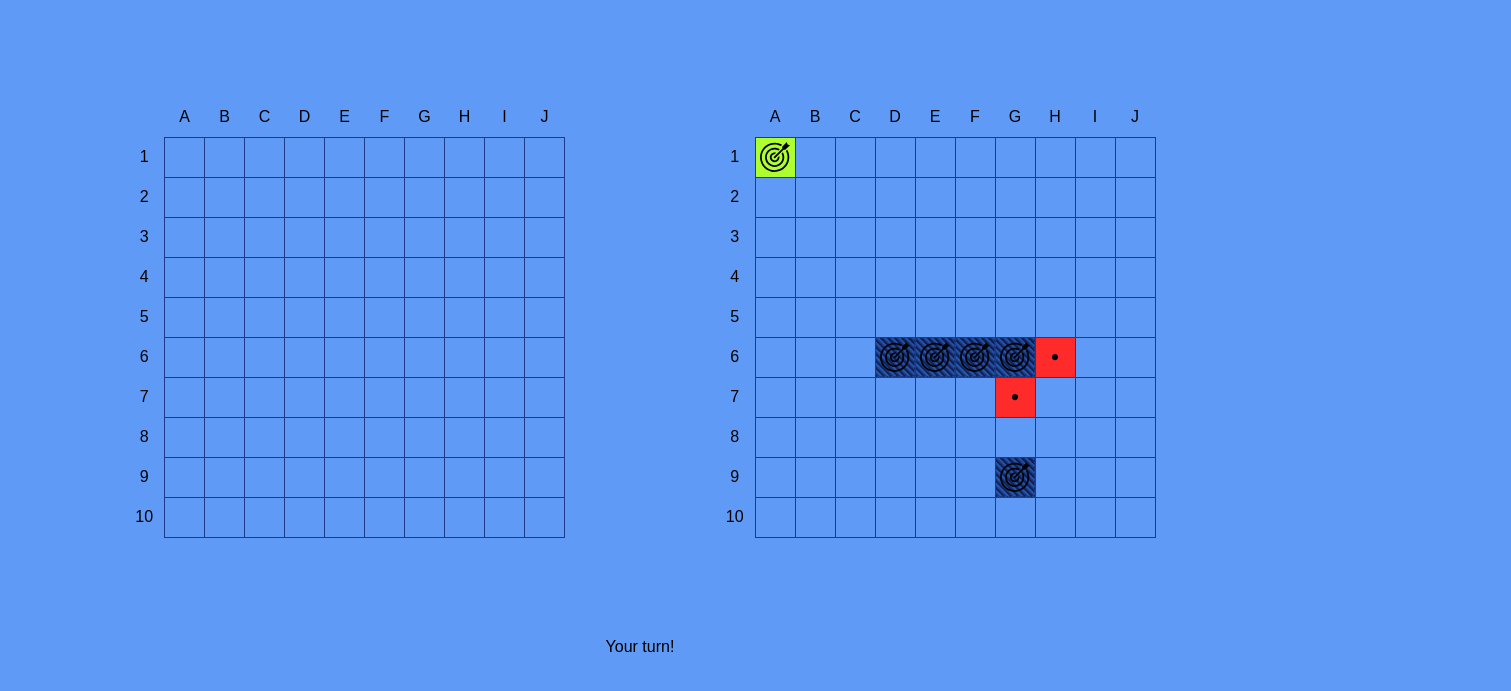
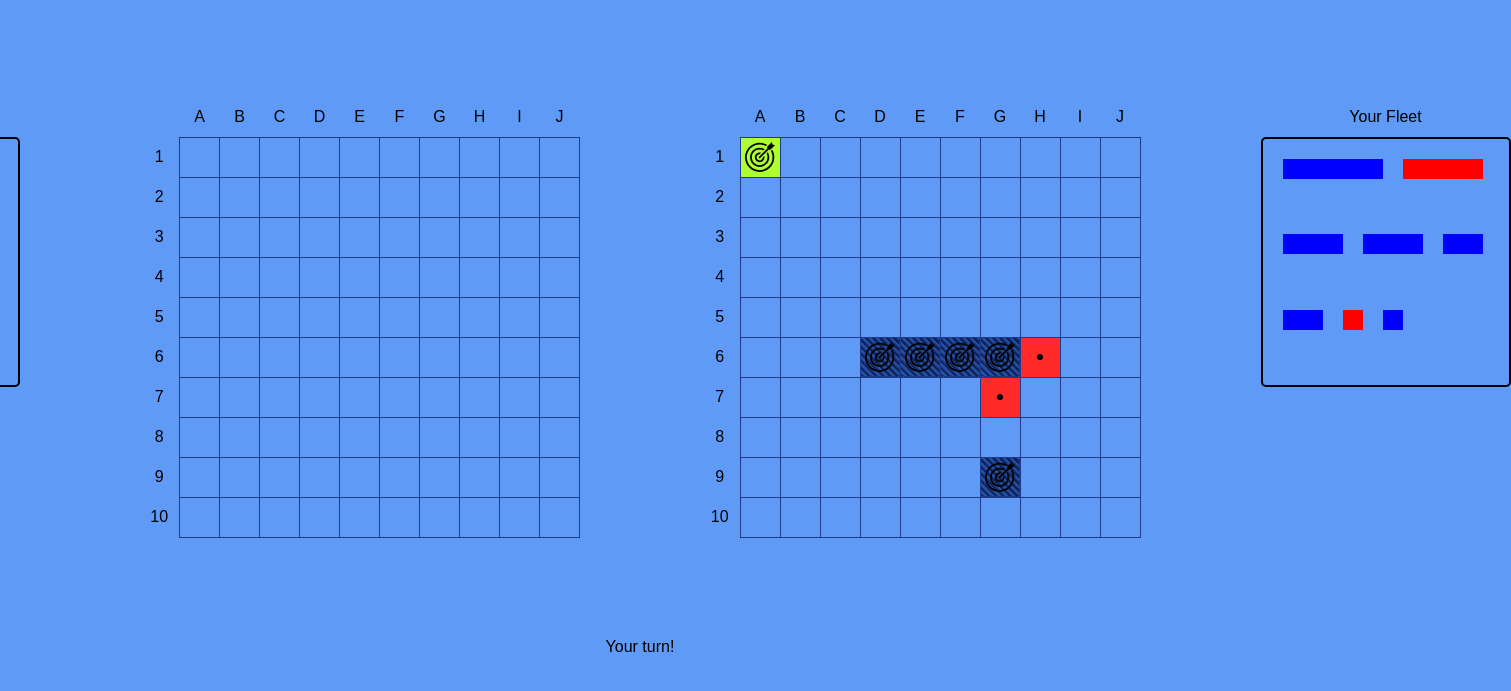
Before and after one commit to firatyedibela/battleship, a website built with webpack: page src/template.html in a window 1280 px wide. Shown: the part 77-768 px from the top of the page, 1511 px wide, since content can reach past the window. Built offline with nearby package versions, Linux system fonts and the light colour scheme.

Commit message:
Implement renderFleet

```diff
--- a/src/modules/game-controller.js
+++ b/src/modules/game-controller.js
@@ -60,7 +60,7 @@ class Game {
         this.playerOne.gameBoard.receiveAttack(...this.playerTwo.makeMove());
         this.changeTurn();
         Screen.updateScreen(this.playerOne, this.playerTwo, this.turn);
-      }, 2000);
+      }, 500);
     } catch (err) {
       console.log(err);
     }
--- a/src/modules/gameboard.js
+++ b/src/modules/gameboard.js
@@ -48,10 +48,10 @@ class Gameboard {
       target.hit();
       this.boardForMoves[row][col] = 'H';
 
-      // Remove the ship if it's sunken
-      if (target.isSunken()) {
-        this.removeShipFromFleet(target);
-      }
+      // // Remove the ship if it's sunken
+      // if (target.isSunken()) {
+      //   this.removeShipFromFleet(target);
+      // }
     }
     // Miss shot
     else if (target === 0) {
@@ -63,10 +63,10 @@ class Gameboard {
     }
   }
 
-  removeShipFromFleet(ship) {
-    const index = this.fleet.indexOf(ship);
-    this.fleet.splice(index, 1);
-  }
+  // removeShipFromFleet(ship) {
+  //   const index = this.fleet.indexOf(ship);
+  //   this.fleet.splice(index, 1);
+  // }
 
   checkIfCellAvailable(row, col) {
     // Overflow case
--- a/src/modules/screen-controller.js
+++ b/src/modules/screen-controller.js
@@ -13,7 +13,9 @@ class Screen {
     this.playerTwoBoardHTML.innerHTML = '';
 
     this.renderBoard(playerOne, this.playerOneBoardHTML);
+    this.renderFleet(playerOne, 'one');
     this.renderBoard(playerTwo, this.playerTwoBoardHTML, true);
+    this.renderFleet(playerTwo, 'two');
     this.renderTurn(turn);
   }
 
@@ -89,6 +91,30 @@ class Screen {
       targetContainer.appendChild(tRow);
     }
   }
+
+  static renderFleet(player, playerId) {
+    const fleet = player.gameBoard.fleet;
+
+    // Reset fleet to avoid duplication
+    document.querySelector(`.player-${playerId}-section .fleet`).innerHTML = '';
+
+    fleet.forEach((ship) => {
+      const shipContainer = document.createElement('div');
+      shipContainer.className = 'fleet-ship-container';
+
+      for (let i = 0; i < ship.length; i++) {
+        const shipPart = document.createElement('div');
+        shipPart.className = ship.isSunken()
+          ? 'ship-part part-sunken'
+          : 'ship-part';
+        shipContainer.appendChild(shipPart);
+      }
+
+      document
+        .querySelector(`.player-${playerId}-section .fleet`)
+        .appendChild(shipContainer);
+    });
+  }
 }
 
 export default Screen;
--- /dev/null
+++ b/src/styles/boards.css
@@ -0,0 +1,67 @@
+table {
+  border-collapse: collapse;
+}
+
+caption {
+  caption-side: bottom;
+  margin-top: 20px;
+}
+
+td,
+th {
+  height: 40px;
+  min-width: 40px;
+  text-align: center;
+  font-size: 1.5rem;
+  border: 1px solid rgb(30 58 138);
+  transition: background-color 150ms;
+}
+
+td.opponent.empty:hover {
+  background-color: rgb(29 78 216);
+  cursor: pointer;
+}
+
+td.opponent.empty:active {
+  background-color: rgb(54, 99, 223);
+  cursor: pointer;
+}
+
+th {
+  border: none;
+  font-weight: normal;
+  font-size: 1rem;
+}
+
+.ship-cell {
+  position: relative;
+}
+
+.ship-cell > img {
+  height: 30px;
+  width: 30px;
+  position: absolute;
+  top: 50%;
+  left: 50%;
+  transform: translate(-50%, -50%);
+}
+
+.missed-shot {
+  background-color: rgb(255, 43, 43);
+}
+
+.hit {
+  background-color: greenyellow;
+}
+
+.sunken {
+  background: repeating-linear-gradient(
+    45deg,
+    rgb(6, 6, 48),
+    rgba(32, 94, 192, 0.808) 5px
+  );
+}
+
+.deactive {
+  pointer-events: none;
+}
--- a/src/styles/main.css
+++ b/src/styles/main.css
@@ -1,3 +1,5 @@
+@import './boards.css';
+
 *,
 *::after,
 *::before {
@@ -15,47 +17,6 @@ body {
   background-color: rgba(59, 131, 246, 0.808);
 }
 
-table {
-  border-collapse: collapse;
-}
-
-caption {
-  caption-side: bottom;
-  margin-top: 20px;
-}
-
-td,
-th {
-  height: 40px;
-  width: 40px;
-  text-align: center;
-  font-size: 1.5rem;
-  border: 1px solid rgb(30 58 138);
-  transition: background-color 150ms;
-}
-
-td.opponent.empty:hover {
-  background-color: rgb(29 78 216);
-  cursor: pointer;
-}
-
-td.opponent.empty:active {
-  background-color: rgb(54, 99, 223);
-  cursor: pointer;
-}
-
-th {
-  border: none;
-  font-weight: normal;
-  font-size: 1rem;
-}
-
-.gameboards {
-  display: flex;
-  justify-content: center;
-  gap: 150px;
-}
-
 header {
   text-align: center;
   font-size: 2rem;
@@ -64,41 +25,59 @@ header {
   color: white;
 }
 
+main {
+  display: flex;
+  justify-content: center;
+  gap: 120px;
+}
+
 footer {
   display: flex;
   flex-direction: column;
   align-items: center;
 }
 
-.ship-cell {
-  position: relative;
+.player-one-section,
+.player-two-section {
+  display: flex;
+  gap: 120px;
 }
 
-.ship-cell > img {
-  height: 30px;
-  width: 30px;
-  position: absolute;
-  top: 50%;
-  left: 50%;
-  transform: translate(-50%, -50%);
+.fleet-container {
+  display: flex;
+  flex-direction: column;
+  align-items: center;
 }
 
-.missed-shot {
-  background-color: rgb(255, 43, 43);
+.fleet-header {
+  height: 40px;
+  font-size: 1rem;
+  display: flex;
+  align-items: center;
 }
 
-.hit {
-  background-color: greenyellow;
+.fleet {
+  border: 2px solid black;
+  border-radius: 5px;
+  width: 250px;
+  height: 250px;
+  display: flex;
+  gap: 20px;
+  flex-wrap: wrap;
+  padding: 20px;
 }
 
-.sunken {
-  background: repeating-linear-gradient(
-    45deg,
-    rgb(6, 6, 48),
-    rgba(32, 94, 192, 0.808) 5px
-  );
+.fleet-ship-container {
+  display: flex;
+  height: 20px;
 }
 
-.deactive {
-  pointer-events: none;
+.ship-part {
+  width: 20px;
+  height: 20px;
+  background-color: blue;
 }
+
+.part-sunken {
+  background-color: red;
+}
--- a/src/template.html
+++ b/src/template.html
@@ -10,16 +10,29 @@
       <h1>BATTLESHIP</h1>
     </header>
     <main class="gameboards">
+      <section class="player-one-section">
+        <div class="fleet-container">
+          <div class="fleet-header">Your Fleet</div>
+          <div class="fleet"></div>
+        </div>
+
         <table class="playerOneBoard board">
           <caption>
             Your Board
           </caption>
         </table>
+      </section>
+      <section class="player-two-section">
         <table class="playerTwoBoard board">
           <caption>
             Opponent's Board
           </caption>
         </table>
+        <div class="fleet-container">
+          <div class="fleet-header">Your Fleet</div>
+          <div class="fleet"></div>
+        </div>
+      </section>
     </main>
     <footer>
       <p class="turn"></p>
```
Lines whose indentation alone changed are shown as unchanged.
